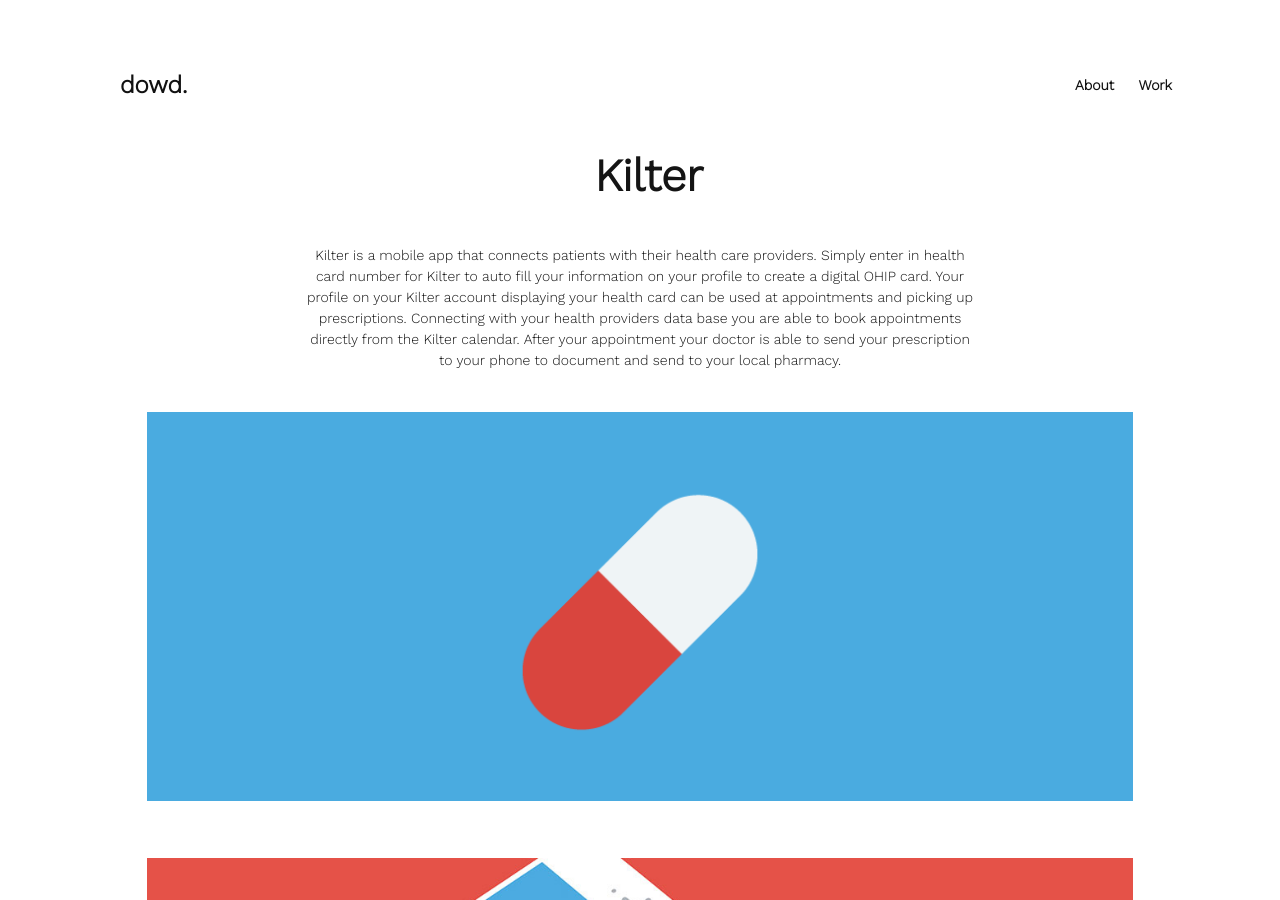
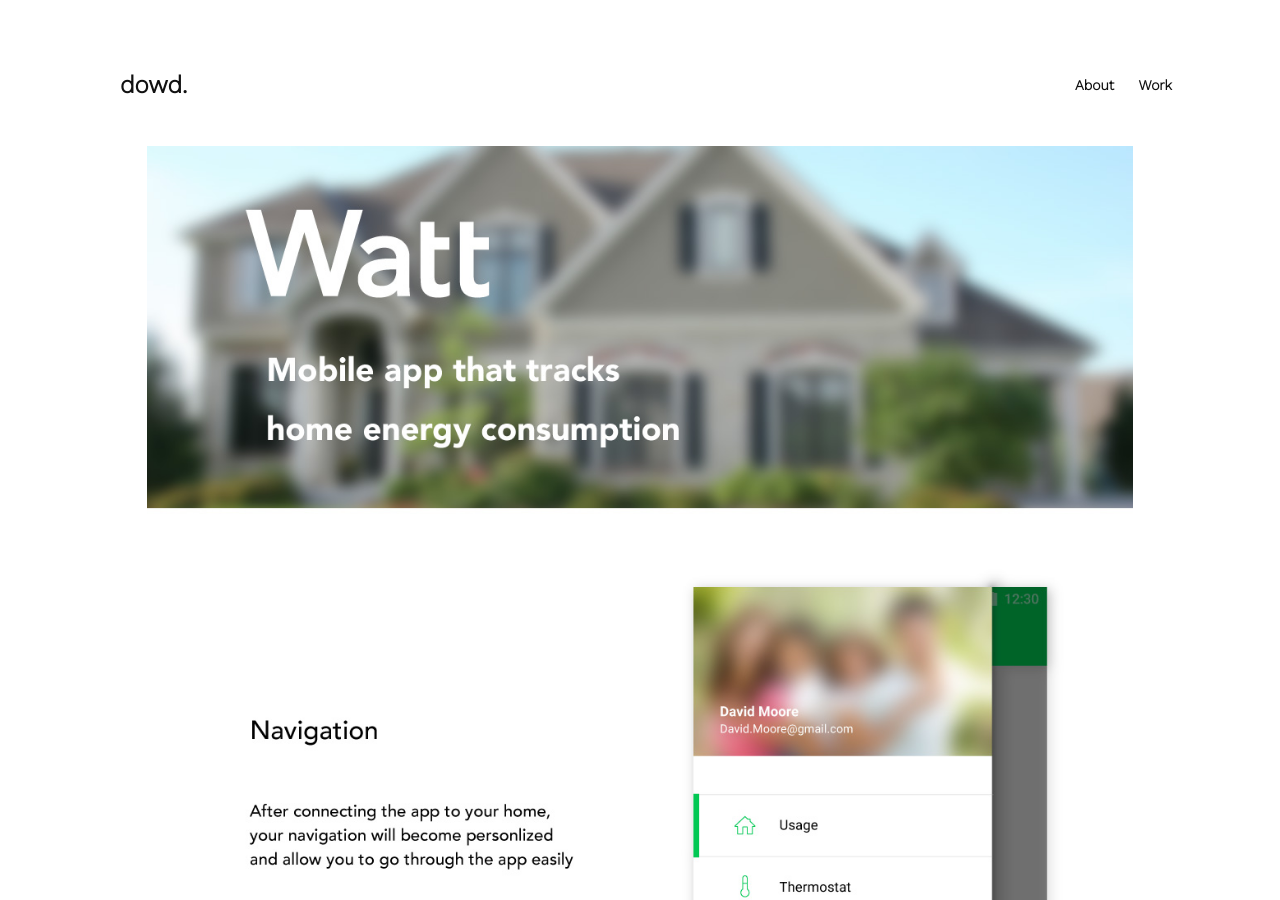
Before and after one commit to sydneydowd/portfolio, a Jekyll site: the page built from kilter.html, in a window 1280 px wide and 900 px high. Built offline with Jekyll 4.4.1, drawn with Linux system fonts in a browser that asks for light colours.

Commit message:
added in watt storyboard

```diff
--- a/kilter.html
+++ b/kilter.html
@@ -2,16 +2,8 @@
 layout: default
 ---
 
-<div class="project-name">
-  <h2 class="yotta">Kilter</h2>
-</div>
 
-<div class="project-about kilo">
-  <p>Kilter is a mobile app that connects patients with their health care providers. Simply enter in health card number for Kilter to auto fill your information on your profile to create a digital OHIP card. Your profile on your Kilter account displaying your health card can be used at appointments and picking up prescriptions. Connecting with your health providers data base you are able to book appointments directly from the Kilter calendar. After your appointment your doctor is able to send your prescription to your phone to document and send to your local pharmacy. </p>
-</div>
-
-    <img class="workprev pad-b" src="{{site.baseurl}}/images/kilter-prev.png" alt="Kilter Icon">
-    <img class="workprev pad-t pad-b" src="{{site.baseurl}}/images/kilter-mockup.jpg" alt="Kilter Icon">
+    <img class="workprev pad-b" src="{{site.baseurl}}/images/watt-storyboard.jpg" alt="Watt app storyboard">
 
 
 
```
Also changed, not shown: images/watt-storyboard.jpg (added).
